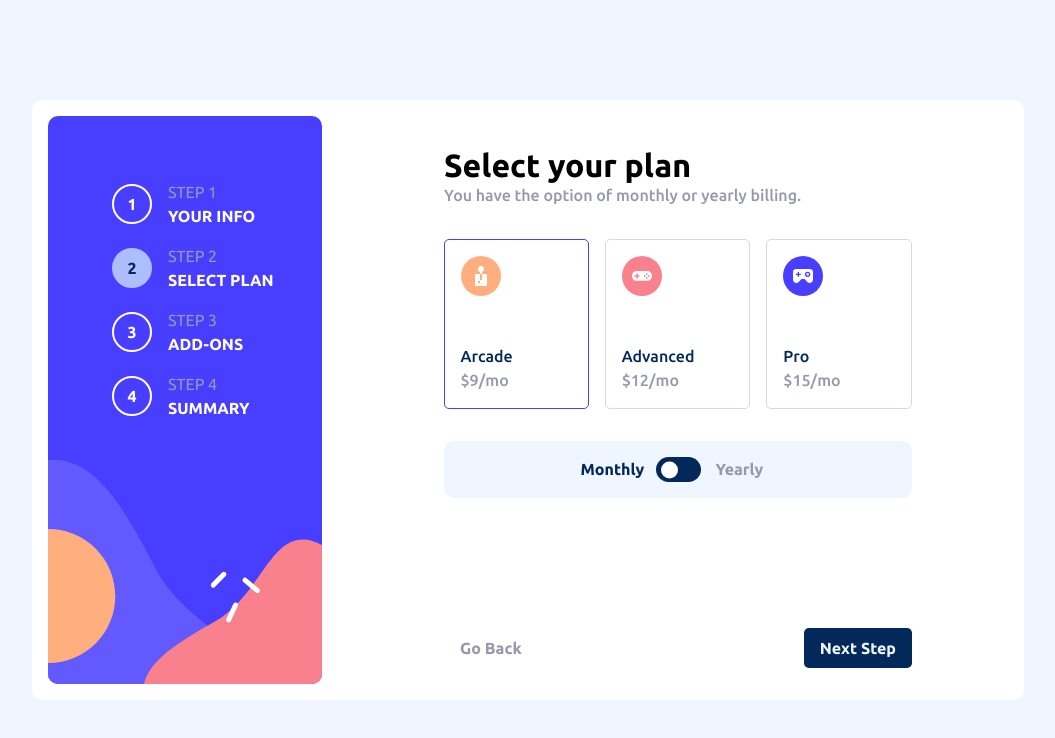
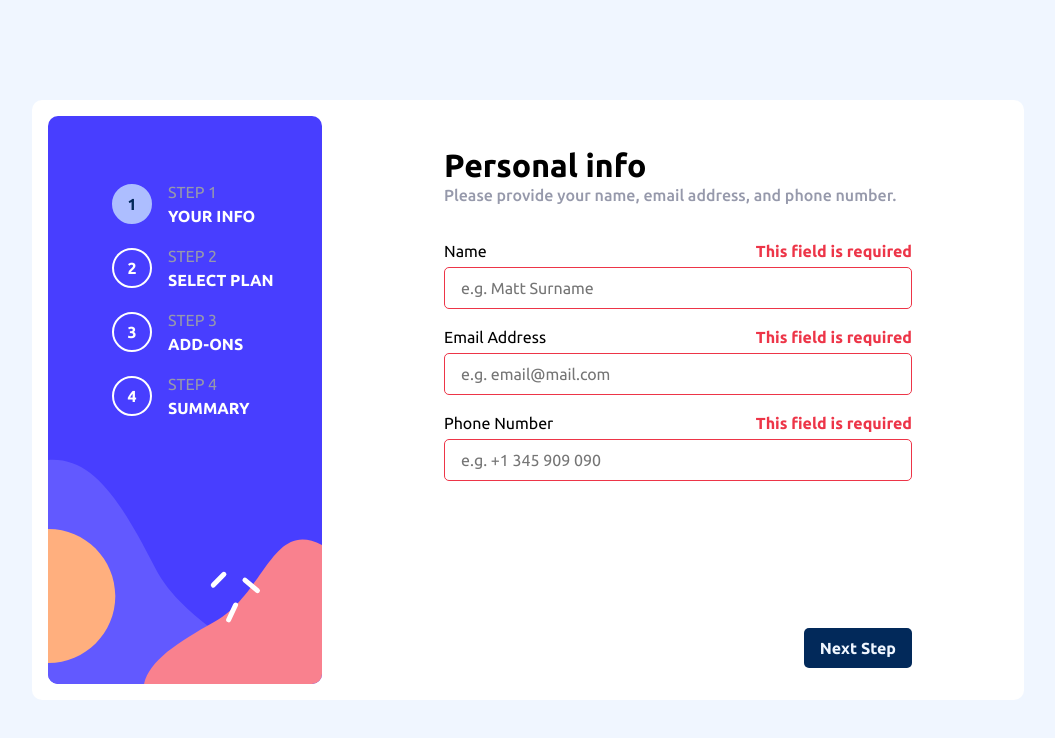
Before and after one commit to SparicI/multi-step-form, a Nuxt app: page / in a window 1280 px wide. Both pictures are taken after a click on the button "Next Step". Shown: the top 738 px of the page, without its empty margins (112-1167 px from the left). Built offline with nearby package versions, Linux system fonts and the light colour scheme.

Commit message:
Add form validation

```diff
--- a/components/TheForm.vue
+++ b/components/TheForm.vue
@@ -4,7 +4,7 @@
         class="form"
     >
 
-        <!----------------------------- SECTION 1 ------------------------------------------- -->
+        <!----------------------------- SECTION PERSONAL INFO ------------------------------------------- -->
         <section
             id="step-1"
             class="padding-inline-sd-400"
@@ -28,40 +28,60 @@
                             name="name"
                             id="name"
                             class="form__input"
+                            :class="{ error: error?.name === true }"
                             placeholder="e.g. Matt Surname"
+                            required
                         >
-                        <span class="form__error">This field is required</span>
+                        <span
+                            class="form__error"
+                            v-if="error.name"
+                        >This field is required</span>
                     </div>
                     <div class="form__group">
                         <label
                             for="email"
                             class="form__label"
                         >Email Address</label>
-                        <span class="form__error">This field is required</span>
                         <input
                             type="email"
                             v-model="form.email"
                             name="email"
                             id="email"
                             class="form__input"
+                            :class="{ error: error?.email === true || error?.emailPattern }"
                             placeholder="e.g. email@mail.com"
+                            required
                         >
+                        <span
+                            class="form__error"
+                            v-if="error.email"
+                        >This field is required</span>
+                        <span
+                            class="form__error"
+                            v-if="error.emailPattern"
+                        >
+                            The email address is not formatted correctly
+                        </span>
                     </div>
                     <div class="form__group">
                         <label
                             for="phone"
                             class="form__label"
                         >Phone Number</label>
-                        <span class="form__error">This field is required</span>
                         <input
                             type="tel"
                             v-model="form.phone"
                             name="phone"
                             id="phone"
-                            pattern="[0-9]{3}-[0-9]{3}-[0-9]{4}"
                             class="form__input"
+                            :class="{ error: error?.phone === true }"
                             placeholder="e.g. +1 345 909 090"
+                            required
                         >
+                        <span
+                            class="form__error"
+                            v-if="error.phone"
+                        >This field is required</span>
                     </div>
 
                 </div>
@@ -75,7 +95,7 @@
 
         </section>
 
-        <!----------------------------- SECTION 2 ------------------------------------------- -->
+        <!----------------------------- SECTION SELECT PLAN ------------------------------------------- -->
         <section
             class="padding-inline-sd-400"
             id="step-2"
@@ -236,6 +256,7 @@
 
         </section>
 
+        <!----------------------------- SECTION PICK ADD-ONS ------------------------------------------- -->
         <section
             class="padding-inline-sd-400"
             id="step-3"
@@ -350,6 +371,7 @@
 
         </section>
 
+        <!----------------------------- SECTION SUMMARY  --------------------------------------------- -->
         <section
             class="padding-inline-sd-400 height-100"
             id="step-3"
@@ -506,6 +528,13 @@ const form = ref<Form>({
     addOns: []
 })
 
+const error = ref({
+    name: false,
+    email: false,
+    emailPattern: false,
+    phone: false
+})
+
 const totalPrice = computed(() => {
     const addOns = form.value.addOns.reduce((acc: number, current: string) => {
         const temp: number = paymentOptions?.[current]?.[form.value.selectPeriod] as number
@@ -515,6 +544,43 @@ const totalPrice = computed(() => {
     return (paymentOptions?.[form.value.selectPlan]?.[form.value.selectPeriod] as number) + addOns
 })
 
+// Validate form
+
+const validateProfileSection = () => {
+    let result = true
+    if (!form?.value.name) {
+        error.value.name = true
+        result = false
+    }
+
+    if (!form?.value.email) {
+        error.value.email = true
+        result = false
+    }
+
+    const regexEmail = /^[\w-\.]+@([\w-]+\.)+[\w-]{2,4}$/g
+
+    if (form?.value.email && !regexEmail.test(form?.value.email)) {
+        error.value.emailPattern = true
+        result = false
+    }
+
+    if (!form?.value.phone) {
+        error.value.phone = true
+        result = false
+    }
+
+    return result
+}
+
+// Reset form errors
+
+const resetFormErrors = () => {
+    error.value.name = false
+    error.value.email = false
+    error.value.emailPattern = false
+    error.value.phone = false
+}
 
 const goBack = () => {
     const currentIndex = sections.findIndex(item => item === sectionActive.value)
@@ -527,6 +593,10 @@ const goBack = () => {
 
 const nextStep = () => {
     const currentIndex = sections.findIndex(item => item === sectionActive.value)
+    resetFormErrors()
+    if (currentIndex === 0 && !validateProfileSection()) {
+        return
+    }
     if (currentIndex === sections.length - 1) {
         sectionActive.value = sections[sections.length - 1]
     } else {
@@ -571,7 +641,15 @@ const nextStep = () => {
 .form__error {
     position: absolute;
     right: 0;
+    font-weight: var(--font-weight-bolder);
+    color: var(--strawberry-red);
 }
+
+.form__input.error {
+    border: 1px solid var(--strawberry-red);
+}
+
+
 
 /* Section SELECT PLAN */
 
@@ -686,9 +764,6 @@ const nextStep = () => {
 
 /* Add states to all inputs */
 
-/* input:checked+label {
-    border: 1.5px solid var(--purplish-blue);
-} */
 
 .plan__input:checked+.plan__label,
 .plan__label:hover {
```
